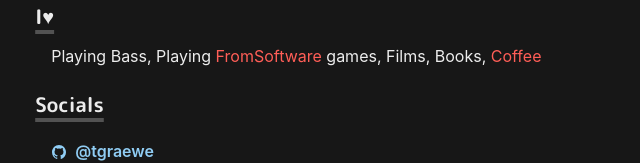
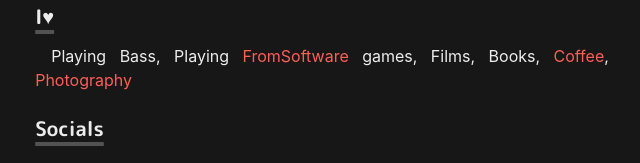
Before and after one commit to tgraewe/tgraewe-homepage, a Next.js app: page / in a window 1280 px wide. Shown: the part 954-1117 px from the top of the page, without its empty margins (318-958 px from the left). Built offline with nearby package versions, Linux system fonts and the light colour scheme.

Commit message:
added photography link

```diff
--- a/pages/index.js
+++ b/pages/index.js
@@ -98,6 +98,9 @@
           </Link> games, Films, Books, {' '}
           <Link href="https://javahouse.com/" target="_blank">
           Coffee
+          </Link>, {' '}
+          <Link href="https://500px.com/p/tgraewe?view=photos" target="_blank">
+            Photography
           </Link>
           </Paragraph>
       </Section>
```
